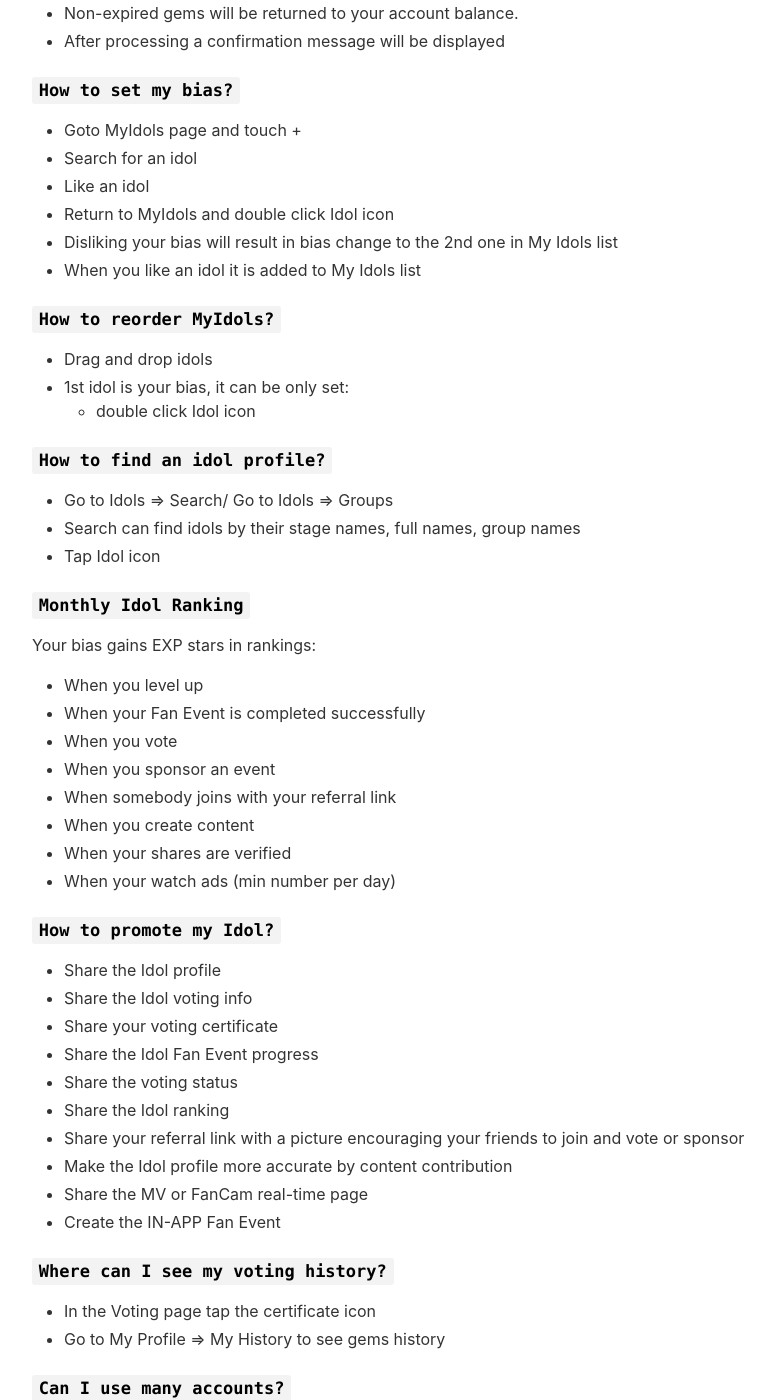
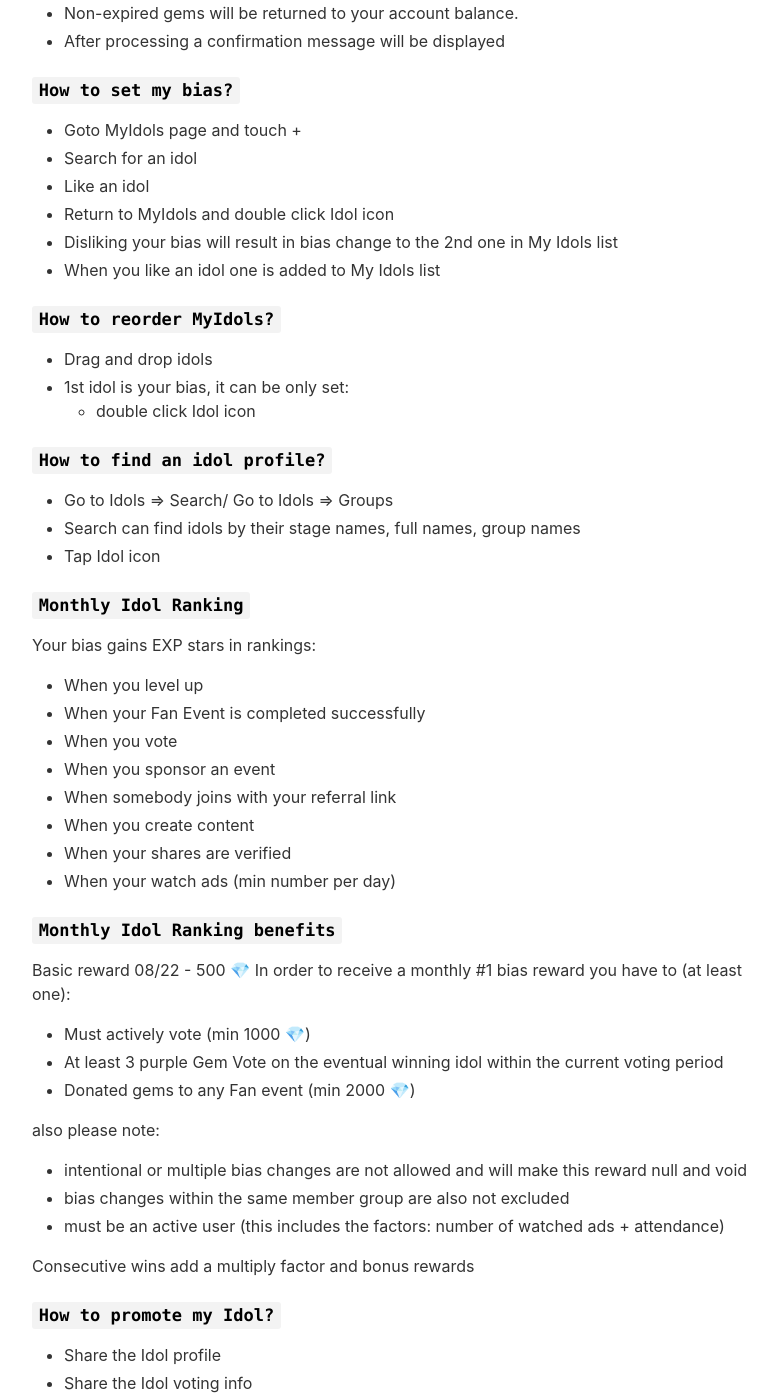
Before and after one commit to kapp7/app, a Jekyll site: the page built from _pages/en/qa.md, in a window 1280 px wide and 1400 px high, scrolled down 4298 px. Shown: the whole window, without its empty margins (233-1010 px from the left). Built offline with Jekyll 4.4.1, drawn with Linux system fonts in a browser that asks for light colours; nearby versions of some CDN libraries.

Commit message:
Update qa.md

```diff
--- a/_pages/en/qa.md
+++ b/_pages/en/qa.md
@@ -92,6 +92,7 @@ Green - (main voting screen and progress >= 100%) - the selection of options wil
 
 In the voting description, there is a minimum individual goal for all ranks eligible for the rewards specified. Although this may vary from voting to voting, please check each event's rules for the specific details. Until the minimum goal is achieved all prizes options are locked, no matter of the option value.
 
+
 ### `Voting & FanEvents results`
 - Official In-App and Twitter updates
 - Follow iKPOP for results announcements via Twitter
@@ -134,7 +135,7 @@ Stay tuned to unlock boosters.
 - Like an idol
 - Return to MyIdols and double click Idol icon
 - Disliking your bias will result in bias change to the 2nd one in My Idols list
-- When you like an idol it is added to My Idols list
+- When you like an idol one is added to My Idols list
 
 ### `How to reorder MyIdols?`
 - Drag and drop idols
@@ -157,6 +158,21 @@ Your bias gains EXP stars in rankings:
 - When you create content
 - When your shares are verified
 - When your watch ads (min number per day)
+
+### `Monthly Idol Ranking benefits`
+Basic reward 08/22 - 500 💎
+In order to receive a monthly #1 bias reward you have to (at least one):
+- Must actively vote (min 1000 💎)
+- At least 3 purple Gem Vote on the eventual winning idol within the current voting period
+- Donated gems to any Fan event (min 2000 💎)
+
+also please note:
+- intentional or multiple bias changes are not allowed and will make this reward null and void
+- bias changes within the same member group are also not excluded
+- must be an active user (this includes the factors: number of watched ads + attendance)
+
+
+Consecutive wins add a multiply factor and bonus rewards
 
 
 ### `How to promote my Idol?`
```
